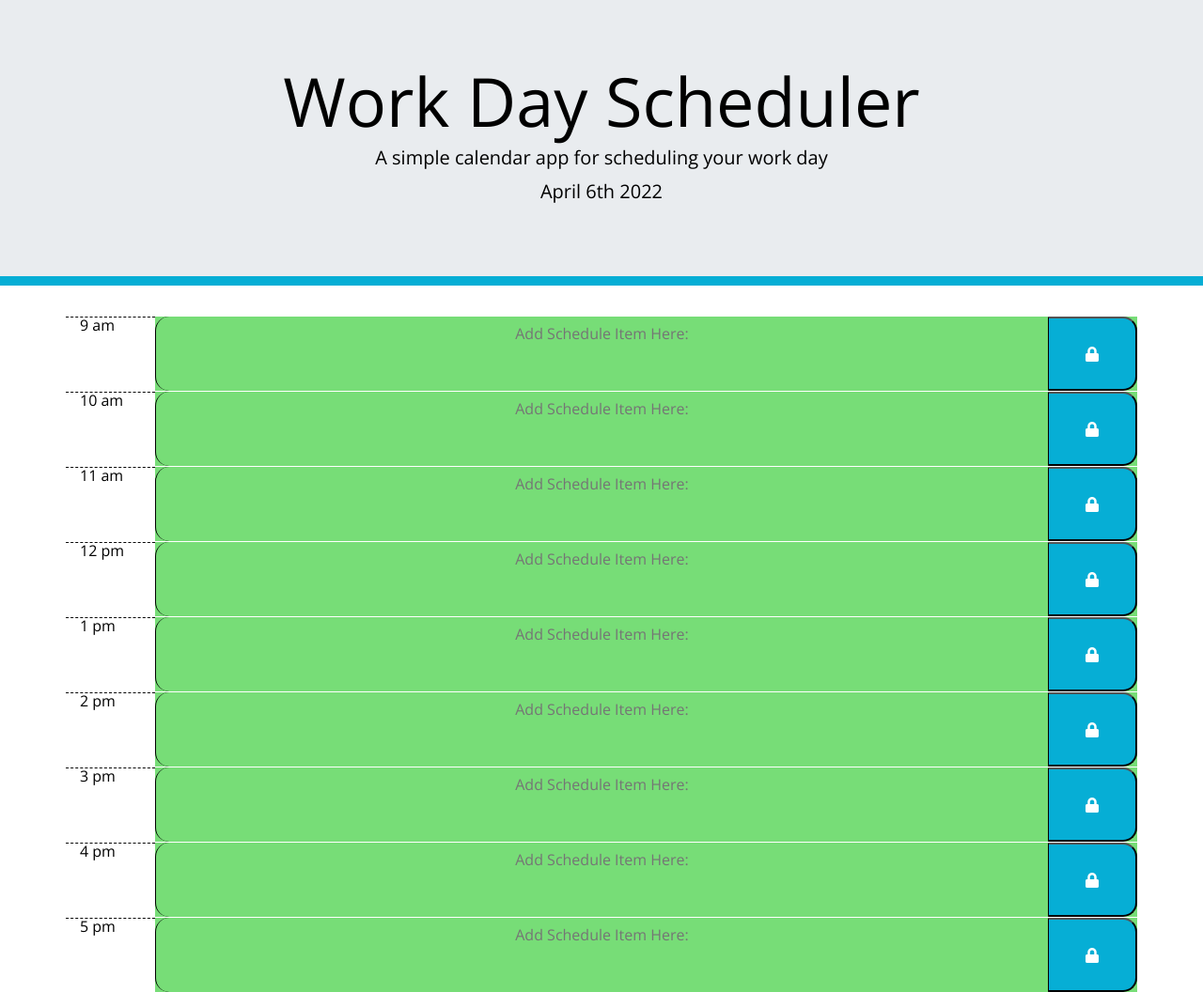
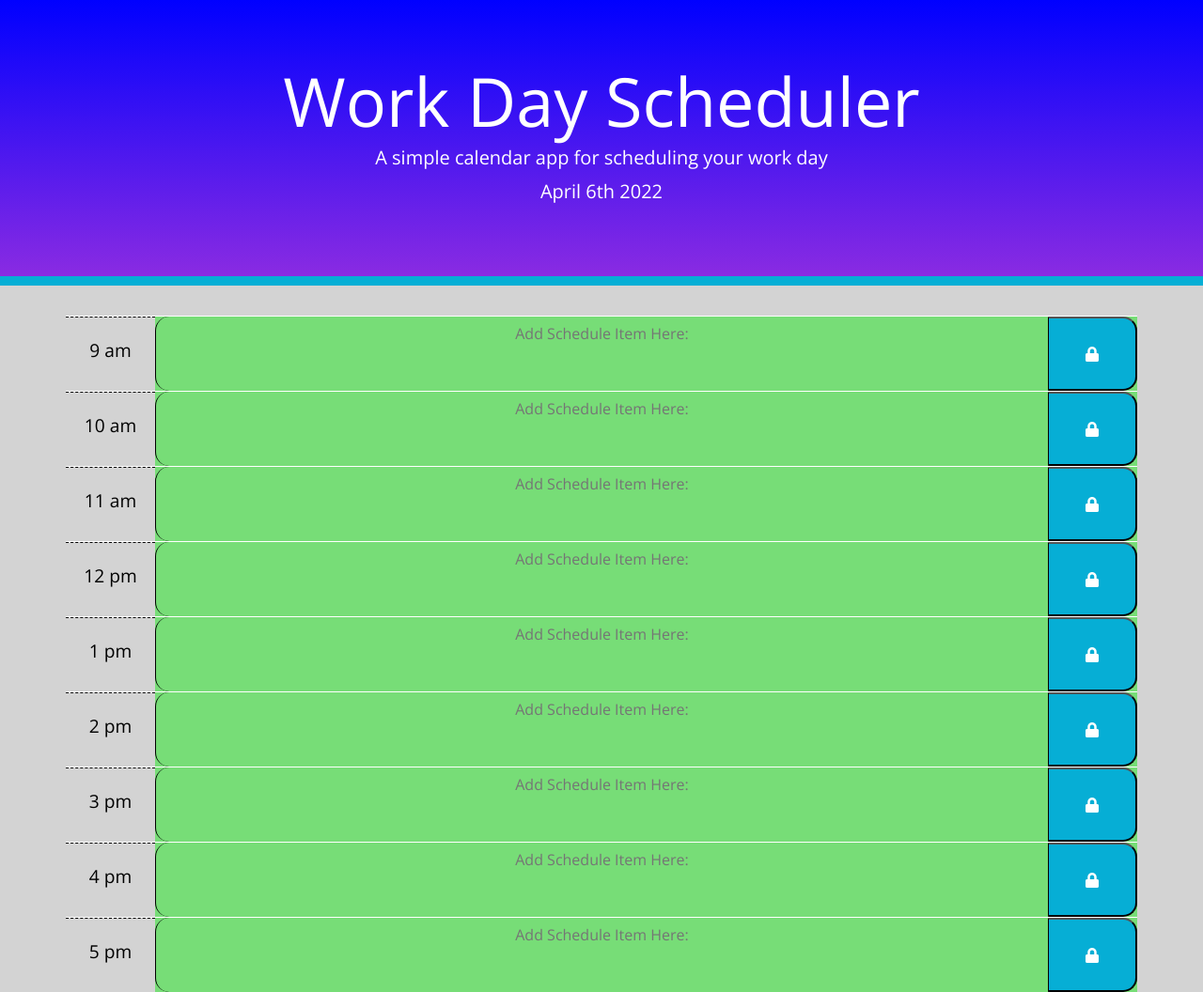
Before and after one commit to tmenture/Work-Planner, a plain HTML site: page index.html in a window 1280 px wide. Shown: the whole page at 94% size. Drawn offline with nearby package versions, Linux system fonts and the light colour scheme.

Commit message:
added some custom css to center some text and alter some colors

```diff
--- a/Develop/CSS/style.css
+++ b/Develop/CSS/style.css
@@ -2,6 +2,7 @@ body {
   font-family: 'Open Sans', sans-serif;
   font-size: 16px;
   line-height: 1;
+  background-color: #d3d3d3;
 }
 
 textarea{
@@ -15,8 +16,8 @@ textarea{
 
 .jumbotron {
   text-align: center;
-  background-color: linear-gradient();
-  color: black;
+  background-image: linear-gradient(180deg, blue, blueviolet);
+  color: white;
   border-radius: 0;
   border-bottom: 10px solid #06AED5;
 }
@@ -37,9 +38,12 @@ textarea{
 }
 
 .hour {
-  background-color: #ffffff;
-  color: #000000;
+  background-color: #d3d3d3;
+  color: black;
   border-top: 1px dashed #000000;
+  font-size: larger;
+  text-align: center;
+  padding-top: 25px;
 }
 
 .past {
```
